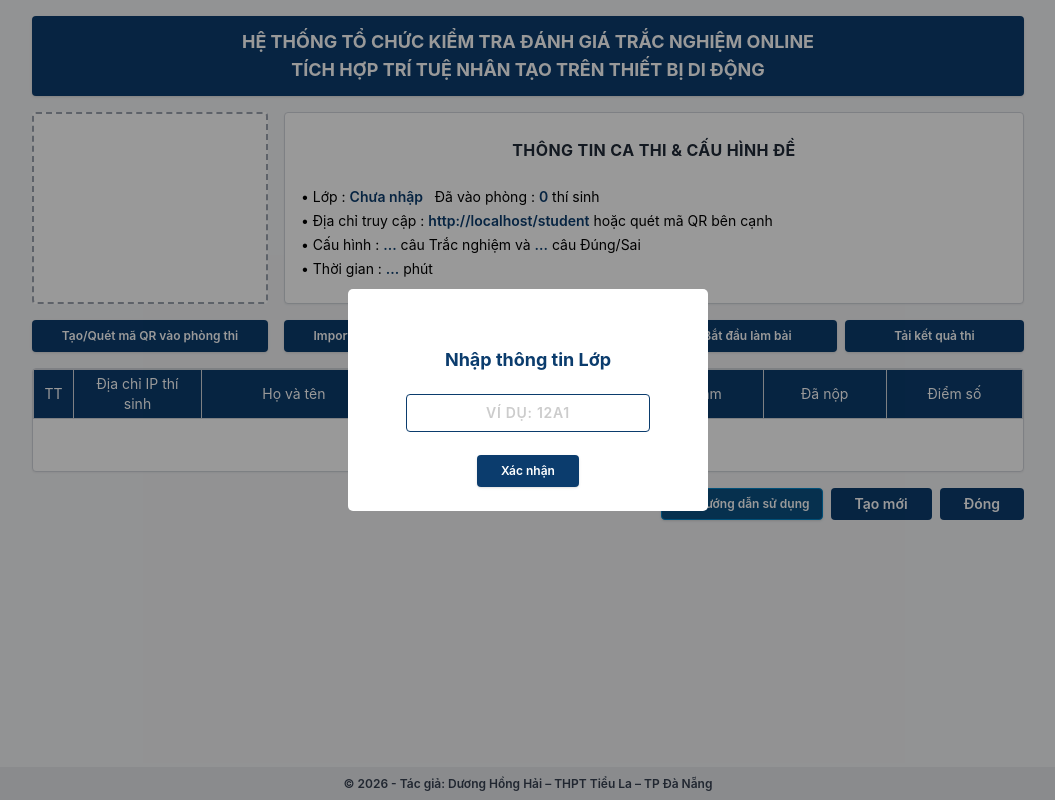
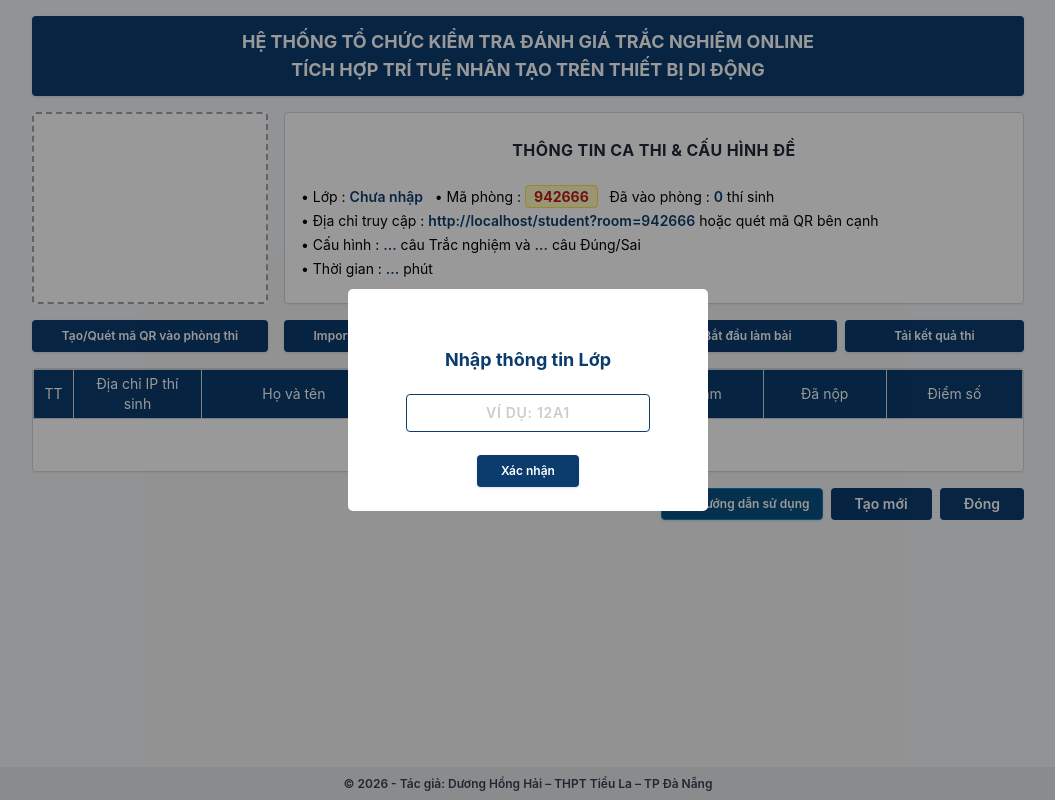
Before and after one commit to tieula/thithi-lan, a Flask app: page / in a window 1280 px wide. Shown: the whole page, without its empty margins (112-1167 px from the left). Run offline with Flask 3, Linux system fonts and the light colour scheme; data that the repository does not hold is empty.

Commit message:
Update index.html

```diff
--- a/templates/index.html
+++ b/templates/index.html
@@ -55,8 +55,12 @@
             <div class="md:col-span-3 border border-gray-300 bg-white p-4 rounded shadow-sm flex flex-col justify-around text-sm">
                 <h2 class="text-center font-bold text-gray-800 tracking-wide text-base">THÔNG TIN CA THI & CẤU HÌNH ĐỀ</h2>
                 <div class="space-y-1 mt-2">
-                    <div>• Lớp : <span id="displayClass" class="navy-text font-semibold">Chưa nhập</span> &nbsp; Đã vào phòng : <span id="onlineCount" class="navy-text font-semibold">0</span> thí sinh</div>
-                    <div>• Địa chỉ truy cập : <a id="displayIp" href="https://thithi-lan.onrender.com/student" target="_blank" class="navy-text font-semibold hover:underline">https://thithi-lan.onrender.com/student</a> hoặc quét mã QR bên cạnh</div>
+                    <div>
+                        • Lớp : <span id="displayClass" class="navy-text font-semibold">Chưa nhập</span> &nbsp;
+                        • Mã phòng : <span id="displayRoom" class="text-red-700 font-bold bg-yellow-100 px-2 py-0.5 rounded border border-yellow-300">...</span> &nbsp;
+                        Đã vào phòng : <span id="onlineCount" class="navy-text font-semibold">0</span> thí sinh
+                    </div>
+                    <div>• Địa chỉ truy cập : <a id="displayIp" href="#" target="_blank" class="navy-text font-semibold hover:underline">Đang kết nối...</a> hoặc quét mã QR bên cạnh</div>
                     <div>• Cấu hình : <span id="displayNumMcq" class="navy-text font-semibold">...</span> câu Trắc nghiệm và <span id="displayNumTf" class="navy-text font-semibold">...</span> câu Đúng/Sai</div>
                     <div>• Thời gian : <span id="displayDuration" class="navy-text font-semibold">...</span> phút</div>
                 </div>
@@ -101,7 +105,7 @@
 
         <!-- 3 NÚT DƯỚI CÙNG -->
         <div class="flex justify-end gap-2 mt-4">
-            <!-- NÚT HƯỚNG DẪN SỬ DỤNG MỚI (THEME NAVY SÀNH ĐIỆU) -->
+            <!-- NÚT HƯỚNG DẪN SỬ DỤNG (THEME NAVY SÀNH ĐIỆU) -->
             <button onclick="showGuideModal()" class="bg-[#0B5082] hover:bg-[#083b61] text-white font-semibold py-1.5 px-3 rounded shadow text-xs flex items-center gap-1.5 transition cursor-pointer border border-sky-600">
                 <svg xmlns="http://www.w3.org/2000/svg" class="h-4 w-4" fill="none" viewBox="0 0 24 24" stroke="currentColor">
                     <path stroke-linecap="round" stroke-linejoin="round" stroke-width="2" d="M12 6.253v13m0-13C10.832 5.477 9.246 5 7.5 5S4.168 5.477 3 6.253v13C4.168 18.477 5.754 18 7.5 18s3.332.477 4.5 1.253m0-13C13.168 5.477 14.754 5 16.5 5c1.747 0 3.332.477 4.5 1.253v13C19.832 18.477 18.247 18 16.5 18c-1.746 0-3.332.477-4.5 1.253" />
@@ -232,11 +236,18 @@
 
     <script>
         const socket = io();
-        let totalMcqAvailable = 0;
-        let totalTfAvailable = 0;
         let examCountdownTimer = null;
 
+        // TỰ ĐỘNG CẤP HOẶC TÁI SỬ DỤNG MÃ PHÒNG (ROOM PIN 6 CHỮ SỐ)
+        let currentRoom = sessionStorage.getItem('current_room_id');
+        if (!currentRoom) {
+            currentRoom = Math.floor(100000 + Math.random() * 900000).toString();
+            sessionStorage.setItem('current_room_id', currentRoom);
+        }
+
         window.addEventListener('DOMContentLoaded', () => {
+            document.getElementById('displayRoom').innerText = currentRoom;
+            socket.emit('join_teacher', { room: currentRoom });
             khoiTaoDuongDanHocSinh();
 
             Swal.fire({
@@ -271,16 +282,16 @@
         });
 
         function khoiTaoDuongDanHocSinh() {
-            fetch('/api/get_ip')
+            fetch(`/api/get_ip?room=${currentRoom}`)
                 .then(r => r.json())
                 .then(data => {
-                    const studentUrl = data.url || `${window.location.origin}/student`;
+                    const studentUrl = data.url || `${window.location.origin}/student?room=${currentRoom}`;
                     const displayIpEl = document.getElementById('displayIp');
                     displayIpEl.innerText = studentUrl;
                     displayIpEl.href = studentUrl;
                 })
                 .catch(() => {
-                    const fallbackUrl = `${window.location.origin}/student`;
+                    const fallbackUrl = `${window.location.origin}/student?room=${currentRoom}`;
                     const displayIpEl = document.getElementById('displayIp');
                     displayIpEl.innerText = fallbackUrl;
                     displayIpEl.href = fallbackUrl;
@@ -288,10 +299,10 @@
         }
 
         function generateQR() {
-            fetch('/api/get_ip')
+            fetch(`/api/get_ip?room=${currentRoom}`)
                 .then(r => r.json())
                 .then(data => {
-                    const studentUrl = data.url || `${window.location.origin}/student`;
+                    const studentUrl = data.url || `${window.location.origin}/student?room=${currentRoom}`;
                     const displayIpEl = document.getElementById('displayIp');
                     displayIpEl.innerText = studentUrl;
                     displayIpEl.href = studentUrl;
@@ -310,7 +321,7 @@
                     });
                 })
                 .catch(() => {
-                    const fallbackUrl = `${window.location.origin}/student`;
+                    const fallbackUrl = `${window.location.origin}/student?room=${currentRoom}`;
                     const qrContainer = document.getElementById('qrcode');
                     qrContainer.innerHTML = "";
                     const parentBox = qrContainer.parentElement;
@@ -329,6 +340,7 @@
             if (!file) return;
             const formData = new FormData();
             formData.append('file', file);
+            formData.append('room', currentRoom);
 
             fetch('/api/upload_bank', { method: 'POST', body: formData })
                 .then(r => r.json())
@@ -376,6 +388,7 @@
 
         function saveSubform() {
             const payload = {
+                room: currentRoom,
                 class_name: document.getElementById('displayClass').innerText.trim(),
                 num_mcq: parseInt(document.getElementById('subNumMcq').value) || 0,
                 score_mcq: parseFloat(document.getElementById('subScoreMcq').value) || 0,
@@ -420,7 +433,7 @@
         }
 
         function startExam() {
-            socket.emit('teacher_start_exam');
+            socket.emit('teacher_start_exam', { room: currentRoom });
             const btn = document.getElementById('btnStartExam');
             btn.innerText = "Đang diễn ra ca thi...";
             btn.disabled = true;
@@ -476,8 +489,8 @@
                 }
             });
 
-            // Tự động tải file nén kết quả
-            window.location.href = '/api/download_all_results';
+            // Tự động tải file nén kết quả của đúng phòng này
+            window.location.href = `/api/download_all_results?room=${currentRoom}`;
 
             setTimeout(() => {
                 Swal.close();
@@ -488,7 +501,7 @@
         function taoCaThiMoi() {
             Swal.fire({
                 title: '<span style="font-size: 17px; font-weight: bold; color: #0b3c6d;">Tạo mới ca thi?</span>',
-                html: '<span style="font-size: 14px; color: #4b5563;">Toàn bộ danh sách và kết quả bài làm cũ sẽ được làm sạch để đón thí sinh mới.</span>',
+                html: '<span style="font-size: 14px; color: #4b5563;">Hệ thống sẽ làm sạch dữ liệu phòng hiện tại và sẵn sàng đón thí sinh mới.</span>',
                 icon: 'warning',
                 showCancelButton: true,
                 confirmButtonColor: '#0b3c6d',
@@ -503,10 +516,12 @@
                 }
             }).then((result) => {
                 if (result.isConfirmed) {
-                    fetch('/api/reset_exam', { method: 'POST' })
-                        .finally(() => {
-                            localStorage.clear();
-                            sessionStorage.clear();
+                    fetch('/api/reset_exam', {
+                        method: 'POST',
+                        headers: {'Content-Type': 'application/json'},
+                        body: JSON.stringify({ room: currentRoom })
+                    }).finally(() => {
+                        sessionStorage.removeItem('current_room_id');
                         window.location.reload();
                     });
                 }
@@ -580,7 +595,7 @@ Câu 2. ...........</pre>
                             <ol style="margin: 6px 0 0 16px; padding: 0;">
                                 <li><b>Bước 1:</b> Bấm <b>Import ngân hàng đề</b> để nạp file Word (<code>.docx</code>). Số câu trong ngân hàng đề có thể nhiều hơn hoặc bằng số câu muốn tạo đề kiểm tra.</li>
                                 <li><b>Bước 2:</b> Bấm <b>AI tạo đề kiểm tra</b> để cấu hình: Lớp, số lượng câu, thang điểm và thời gian làm bài.</li>
-    <li><b>Bước 3:</b> Bấm <b>Tạo/Quét mã QR vào phòng thi</b> để học sinh dùng Zalo quét mã trên điện thoại hoặc nhập link tương ứng bên cạch để vào phòng chờ (Nếu dùng Laptop)</li>
+                                <li><b>Bước 3:</b> Bấm <b>Tạo/Quét mã QR vào phòng thi</b> để học sinh dùng Zalo quét mã trên điện thoại hoặc nhập link tương ứng bên cạnh để vào phòng chờ (Nếu dùng Laptop)</li>
                                 <li><b>Bước 4:</b> Bấm <b>Bắt đầu làm bài</b> để chuyển học sinh từ phòng chờ vào phòng thi. Khi hết giờ máy chủ tự động thu bài và khóa điểm.</li>
                                 <li><b>Bước 5:</b> Bấm <b>Tải kết quả thi</b> về dạng tệp nén trong đó có chứa bảng điểm Excel và toàn bộ bài làm học sinh.</li>
                             </ol>
```
Lines whose indentation alone changed are shown as unchanged.
